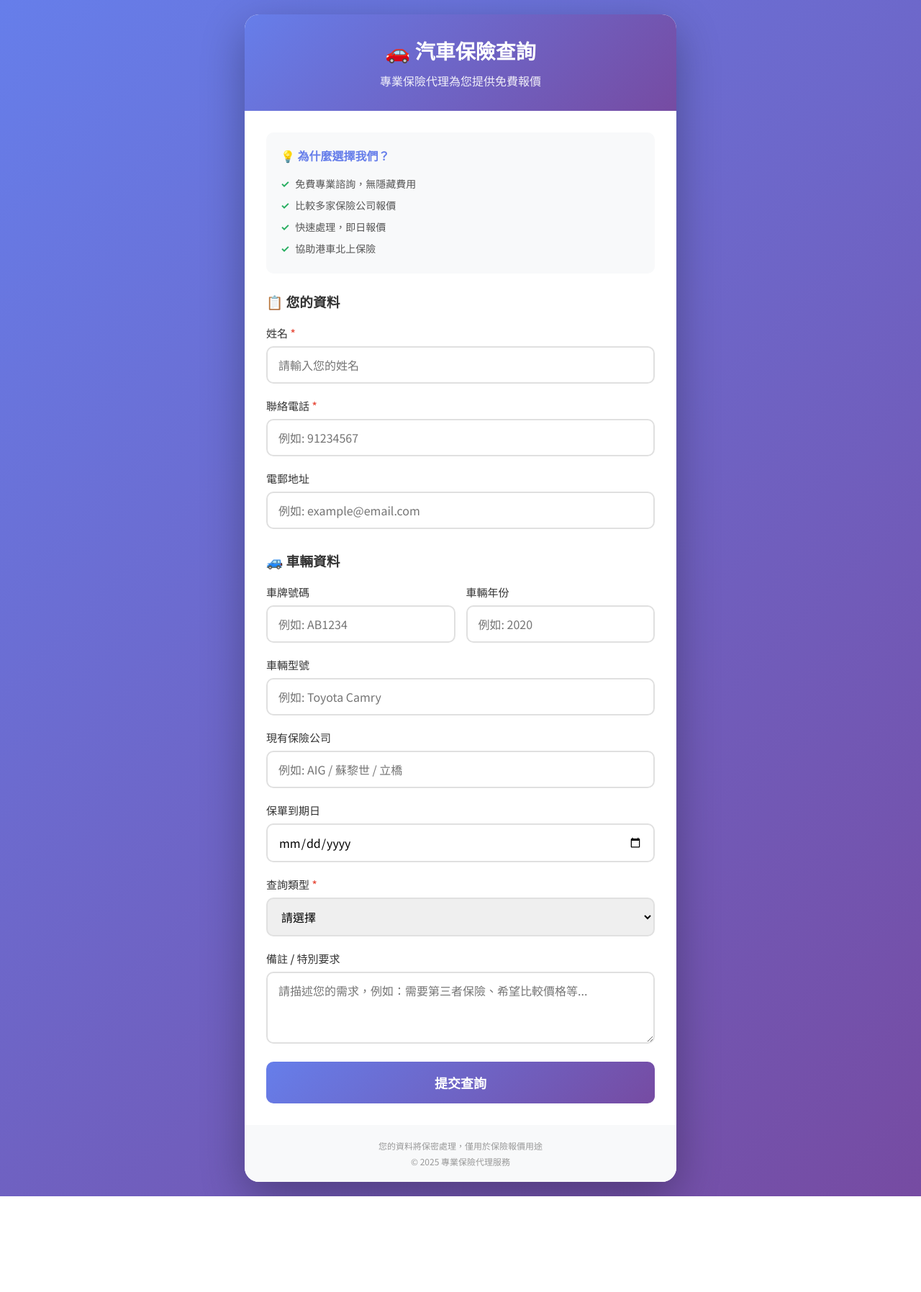
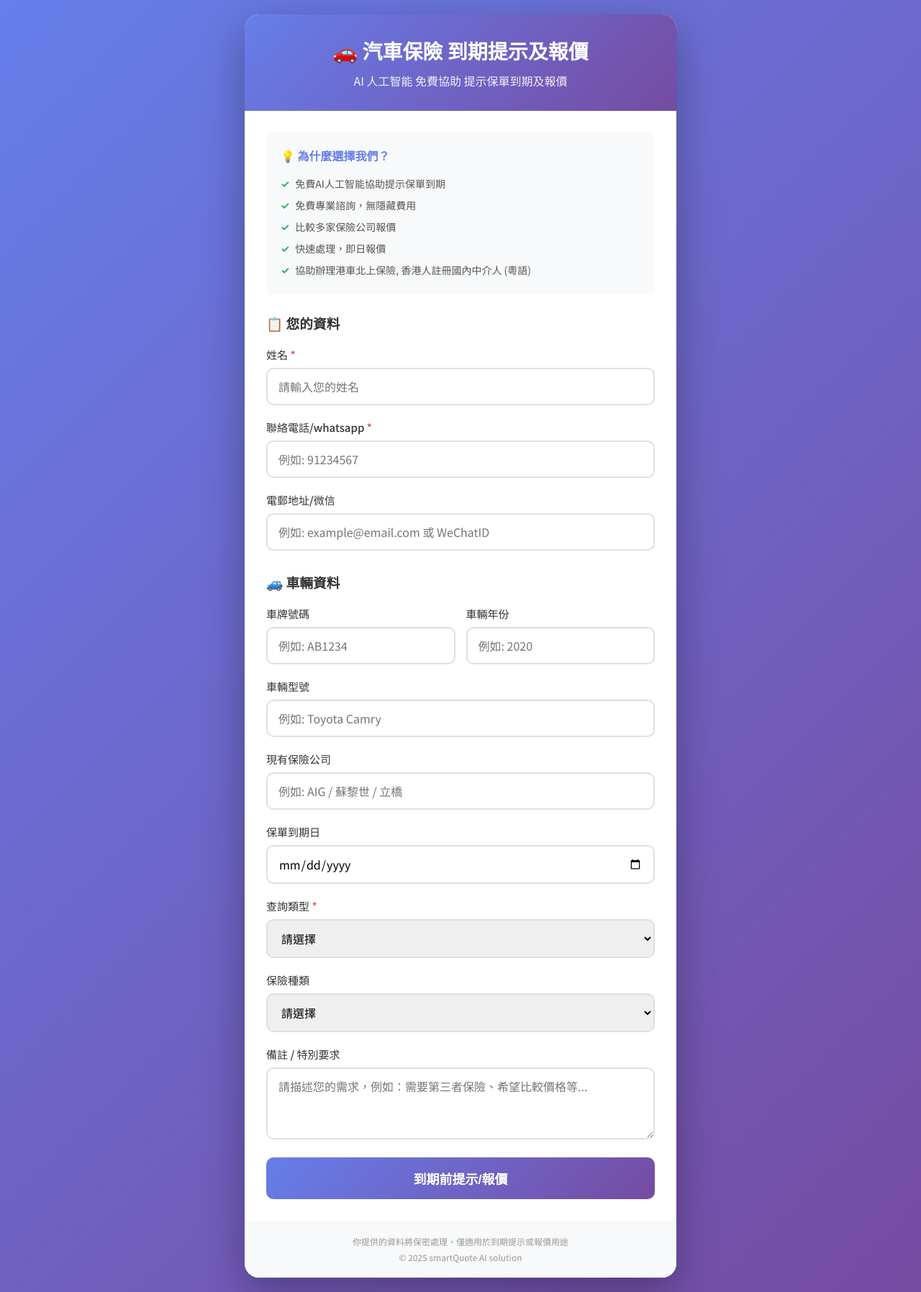
Before and after one commit to claw-smartQuote/leads-system, a FastAPI app: page / in a window 1280 px wide. Shown: the whole page at 72% size. Before the commit the page ends 1662 px from the top, so only its background shows below. Run offline with FastAPI, Linux system fonts and the light colour scheme.

Commit message:
Update form: title, subtitle, benefits, insurance type field, contact fields, button text, and privacy statement

```diff
--- a/templates/form.html
+++ b/templates/form.html
@@ -209,18 +209,19 @@
 <body>
     <div class="container">
         <div class="header">
-            <h1>🚗 汽車保險查詢</h1>
-            <p>專業保險代理為您提供免費報價</p>
+            <h1>🚗 汽車保險 到期提示及報價</h1>
+            <p>AI 人工智能 免費協助 提示保單到期及報價</p>
         </div>
 
         <div class="form-container">
             <div class="benefits">
                 <h3>💡 為什麼選擇我們？</h3>
                 <ul>
+                    <li>免費AI人工智能協助提示保單到期</li>
                     <li>免費專業諮詢，無隱藏費用</li>
                     <li>比較多家保險公司報價</li>
                     <li>快速處理，即日報價</li>
-                    <li>協助港車北上保險</li>
+                    <li>協助辦理港車北上保險, 香港人註冊國內中介人 (粵語)</li>
                 </ul>
             </div>
 
@@ -233,13 +234,13 @@
                 </div>
 
                 <div class="form-group">
-                    <label>聯絡電話 <span class="required">*</span></label>
+                    <label>聯絡電話/whatsapp <span class="required">*</span></label>
                     <input type="tel" name="phone" required placeholder="例如: 91234567">
                 </div>
 
                 <div class="form-group">
-                    <label>電郵地址</label>
-                    <input type="email" name="email" placeholder="例如: example@email.com">
+                    <label>電郵地址/微信</label>
+                    <input type="text" name="email" placeholder="例如: example@email.com 或 WeChatID">
                 </div>
 
                 <h3 style="margin: 30px 0 20px; color: #333;">🚙 車輛資料</h3>
@@ -277,8 +278,21 @@
                         <option value="新保">新保（新車投保）</option>
                         <option value="續保">續保（現有保單續期）</option>
                         <option value="轉保">轉保（轉換保險公司）</option>
-                        <option value="港車北上">港車北上保險</option>
+                        <option value="港車北上">🇨🇳 港車北上保險</option>
                         <option value="其他">其他查詢</option>
+                    </select>
+                </div>
+
+                <div class="form-group">
+                    <label>保險種類</label>
+                    <select name="insurance_type">
+                        <option value="">請選擇</option>
+                        <option value="全保">全保</option>
+                        <option value="三保">三保</option>
+                        <option value="交強險">交強險</option>
+                        <option value="商業險(第三者責任)">商業險(第三者責任)</option>
+                        <option value="駕意險">駕意險</option>
+                        <option value="其他險種">其他險種</option>
                     </select>
                 </div>
 
@@ -287,7 +301,7 @@
                     <textarea name="notes" placeholder="請描述您的需求，例如：需要第三者保險、希望比較價格等..."></textarea>
                 </div>
 
-                <button type="submit" class="submit-btn">提交查詢</button>
+                <button type="submit" class="submit-btn">到期前提示/報價</button>
             </form>
 
             <div class="loading" id="loading">
@@ -297,14 +311,14 @@
 
             <div class="success-message" id="successMessage">
                 <h3>✅ 提交成功！</h3>
-                <p>感謝您的查詢，我們會盡快與您聯絡。</p>
+                <p>感謝你，我們會儘快與你聯繫。</p>
                 <p style="margin-top: 10px; font-size: 14px;">預計回覆時間：1-2 個工作天</p>
             </div>
         </div>
 
         <div class="footer">
-            <p>您的資料將保密處理，僅用於保險報價用途</p>
-            <p style="margin-top: 5px;">© 2025 專業保險代理服務</p>
+            <p>你提供的資料將保密處理，僅適用於到期提示或報價用途</p>
+            <p style="margin-top: 5px;">© 2025 smartQuote AI solution</p>
         </div>
     </div>
 
```
